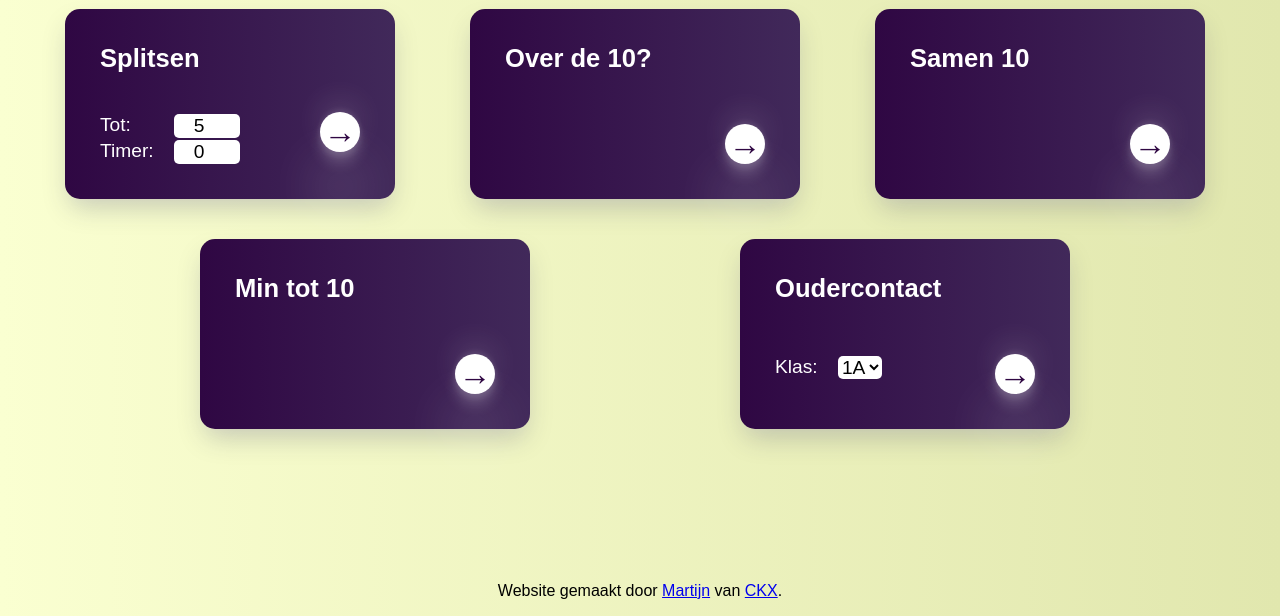
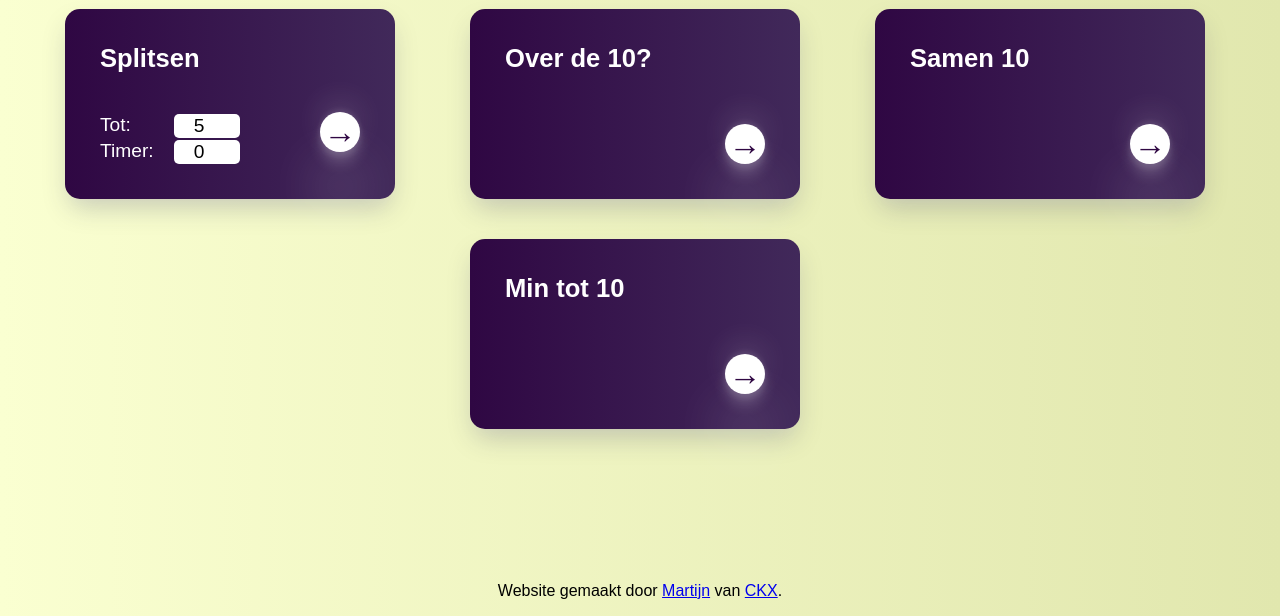
Before and after one commit to martijnckx/jufnicole, a plain HTML site: page index.html in a window 1280 px wide. Shown: the part 184-800 px from the top of the page. Drawn offline with Linux system fonts and the light colour scheme; a web font is replaced by a local one.

Commit message:
remove oudercontact

```diff
--- a/index.html
+++ b/index.html
@@ -193,23 +193,6 @@
                     </div>
                 </div>
             </div>
-            <div class="game">
-                <h3 class="title">Oudercontact</h3>
-                <div class="info">
-                    <form id="oudercontact-form" class="controls">
-                        <div class="control">
-                            <label for="oudercontact-klas">Klas: </label>
-                            <select name="oudercontact-klas" id="oudercontact-klas">
-                                <option value="1a">1A</option>
-                                <option value="1b">1B</option>
-                            </select>
-                        </div>
-                    </form>
-                    <div class="go">
-                        <a id="oudercontact-link" href="https://oc.ckx.be/1a/">→</a>
-                    </div>
-                </div>
-            </div>
         </div>
     </main>
     <footer>
@@ -225,14 +208,6 @@
             const newLink = `https://splitsen.jufnicole.be/?tot=${maxNumber}&timer=${timer}`;
             splitsenLinkElement.href = newLink;
         });
-
-        const oudercontactLinkElement = document.querySelector('#oudercontact-link');
-        const oudercontactClassElement = document.querySelector('#oudercontact-klas');
-        document.querySelector('#oudercontact-form').addEventListener('change', function () {
-            const selectedClass = oudercontactClassElement.value;
-            const newLink = `https://oc.ckx.be/${selectedClass}/`;
-            oudercontactLinkElement.href = newLink;
-        });
     </script>
 </body>
 
```
